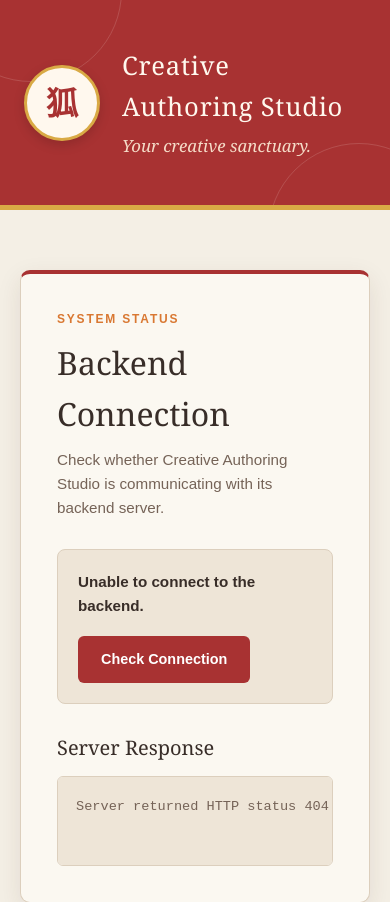
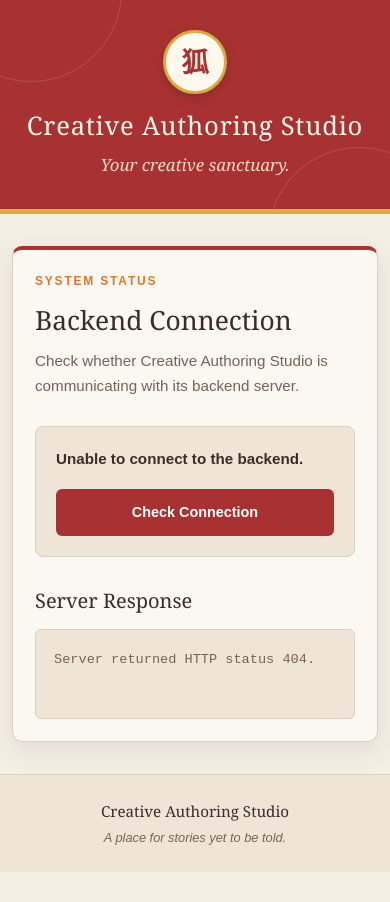
Before and after one commit to ParabuacS/Creative-Authoring-Studio, a plain HTML site: page frontend/index.html in a window 390 px wide. Shown: the top 902 px of the page. After the commit the page ends 872 px from the top, so only its background shows below. Drawn offline with Linux system fonts and the light colour scheme; no server answers.

Commit message:
Added responsiveness for anything less than 600px

```diff
--- a/frontend/css/style.css
+++ b/frontend/css/style.css
@@ -365,3 +365,49 @@ button:focus-visible {
     font-size: 0.8rem;
     font-style: italic;
 }
+
+/* Responsiveness for smaller screens like tablet and mobile */
+
+@media (max-width: 600px) {
+    .app-header {
+        min-height: 170px;
+        padding: 30px 18px;
+    }
+
+    .brand-container {
+        flex-direction: column;
+        gap: 12px;
+        text-align: center;
+    }
+
+    .brand-emblem {
+        width: 64px;
+        height: 64px;
+    }
+
+    .brand-emblem span {
+        font-size: 1.7rem;
+    }
+
+    .main-content {
+        width: min(100% - 24px, 1100px);
+        padding: 32px 0;
+    }
+
+    .connection-panel {
+        padding: 22px;
+    }
+
+    .section-heading h2 {
+        font-size: 1.65rem;
+    }
+
+    .connection-information {
+        align-items: stretch;
+        flex-direction: column;
+    }
+
+    .primary-button {
+        width: 100%;
+    }
+}
```
